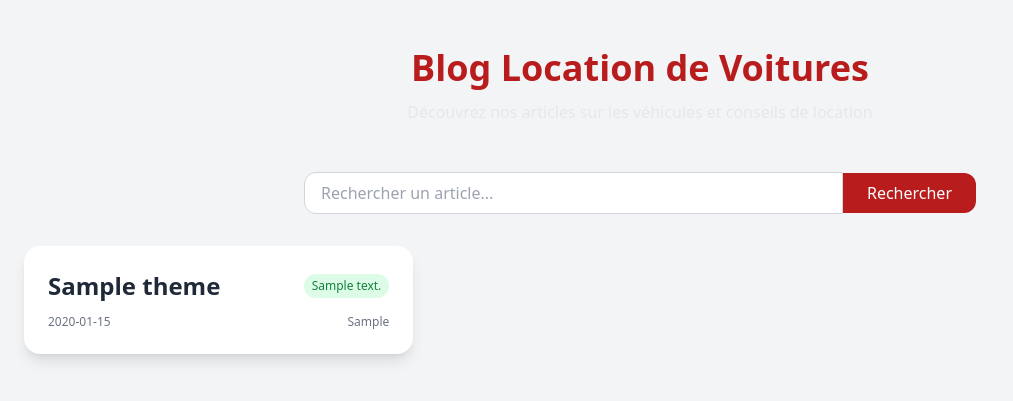
After one commit to ZinebLahlali/mavoitureVII, a PHP site: page /article.php?id=1 in a window 1280 px wide. The commit adds this page. Shown: the top 401 px of the page, without its empty margins (0-1013 px from the left). Run offline with PHP 8.4, Linux system fonts and the light colour scheme; tables that the repository leaves empty hold one stand-in row (values such as "Sample post"); some libraries are stand-ins or nearby versions.

Commit message:
I fixed search and display a article and theme

```diff
--- a/classes/Article.php
+++ b/classes/Article.php
@@ -1,6 +1,4 @@
 <?php
-require_once './classes/database.php';
-
 
   class Article
   { private $id_article;
@@ -12,16 +10,16 @@ require_once './classes/database.php';
     private $date_publication;
 
 
-    public function __construct($id_article,  $id_client,  $id_theme, $titre,  $contenu, $tags,$date_publication)
-  {  $this->id_article = $id_article;
-     $this->id_client =  $id_client;
-     $this->id_theme =  $id_theme;
-     $this->titre = $titre;
-     $this->contenu =  $contenu;
-     $this->tags = $tags;
-     $this->date_publication = $date_publication;
+  //   public function __construct($id_article,  $id_client,  $id_theme, $titre,  $contenu, $tags,$date_publication)
+  // {  $this->id_article = $id_article;
+  //    $this->id_client =  $id_client;
+  //    $this->id_theme =  $id_theme;
+  //    $this->titre = $titre;
+  //    $this->contenu =  $contenu;
+  //    $this->tags = $tags;
+  //    $this->date_publication = $date_publication;
 
-  }
+  // }
 
    //getters toujour return a //value//
   public function getIdArticle()
@@ -93,7 +91,71 @@ require_once './classes/database.php';
      $this->date_publication = $date_publication;
    }
 
-   public function listerParTheme($pdo, $idTheme)
+   public static function listerParTheme($pdo, $id_theme)
+   {   $query = 'SELECT a.*, t.titre, a.contenu, a.date_publication, a.tags
+       FROM themes t
+       INNER JOIN articles a ON t.id_theme = a.id_theme WHERE a.id_theme=:id';
+       $stmt = $pdo->prepare($query);
+       $stmt->execute([":id"=>$id_theme]);
+
+       $result = $stmt->fetchAll(PDO::FETCH_CLASS, 'Article');
+      //  $articles = [];
+
+      //  foreach($result as $row){
+      //   $article = new Article(
+      //     $row["id_article"],
+      //     $row["id_client"],
+      //     $row["id_theme"],
+      //     $row["titre"],
+      //     $row["contenu"],
+      //     $row["tags"],
+      //     $row["date_publication"]);
+
+      //     $articles[] = $article;
+      //  }
+
+      //  return $articles;
+    return $result;
+
+   }
+
+   public static function trouverParId($pdo, $id_article)
+   {   $sql = 'SELECT * FROM articles WHERE id_article = ?';
+       $stmt = $pdo->prepare($sql);
+       $stmt->execute();
+
+       $resultat = $stmt->fetchAll(PDO::FETCH_CLASS, 'Article');
+      //  $artis = [];
+      //  foreach($resultat as $row){
+      //     $arti = new Article(
+      //         $row["id_article"],
+      //         $row["id_client"],
+      //         $row["id_theme"],
+      //         $row["titre"],
+      //         $row["contenu"],
+      //         $row["tags"],
+      //         $row["date_publication"]);
+
+      //         $artis[] = $arti;
+      //  }
+      //  return $artis;
+    return $resultat;
+   }
+
+  public static function rechercherParTitre($pdo, $motCle, $id_theme)
+  {  $sql = "SELECT * FROM articles  WHERE titre LIKE ? AND id_theme = ?";
+     $stmt= $pdo->prepare($sql);
+     $like = '%'.$motCle.'%';
+     $stmt->execute([$like, $id_theme]);
+
+     return $stmt->fetchAll(PDO::FETCH_CLASS, "Article");
+
+
+
+
+
+  }
+
 
 
 
--- a/classes/Theme.php
+++ b/classes/Theme.php
@@ -1,5 +1,4 @@
 <?php
-require_once './classes/database.php';
 class Theme
 {  private $id_theme;
    private $titre;
@@ -64,13 +63,15 @@ class Theme
  {
 
     $query = 'SELECT * FROM themes
-    WHERE actif = 0';
-    $stmt = $pdo->preapre($query);
+    WHERE actif = 1';
+    $stmt = $pdo->prepare($query);
     $stmt->execute();
 
     $resulta = $stmt->fetchAll(PDO::FETCH_ASSOC);
+    $themes = [];
     foreach($resulta as $row){
-        $theme = new Theme($row["id"], $row["titre"], $row["description"], $row["actif"])
+        $theme = new Theme($row["id_theme"], $row["titre"], $row["description"], $row["actif"]);
+
         $themes[] = $theme;
     }
     return $themes;
--- a/view/Home.php
+++ b/view/Home.php
@@ -77,7 +77,7 @@ include_once './connexion.php';
     <div class="bg-white rounded-2xl shadow-md overflow-hidden hover:shadow-xl transition-shadow">
         <div class="relative">
             <img src="<?= htmlspecialchars($vehicule->getImage()) ?>"
-                 alt="<?= htmlspecialchars($vehicule->getModele()) ?>"
+                 alt=""
                  class="w-full h-48 object-cover">
         </div>
         <div class="p-4">
--- /dev/null
+++ b/view/article.php
@@ -0,0 +1,80 @@
+<?php
+   require_once __DIR__ . '/../classes/Database.php';
+   require_once __DIR__ . '/../classes/Theme.php';
+   require_once __DIR__ . '/../classes/Article.php';
+
+
+
+   $id_theme = $_GET['id'];
+
+    $articles = Article::listerParTheme($pdo, $id_theme);
+
+
+
+    if(isset($_POST['like'])){
+        $articles = Article:: rechercherParTitre($pdo, $_POST['like'], $id_theme);
+    }
+
+
+
+
+
+?>
+
+
+
+
+
+
+
+<!DOCTYPE html>
+<html lang="fr">
+<head>
+    <meta charset="UTF-8">
+    <title>Blog Location Voitures</title>
+    <meta name="viewport" content="width=device-width, initial-scale=1.0">
+    <script src="https://cdn.tailwindcss.com"></script>
+</head>
+<body class="bg-gray-100">
+
+    <section class="max-w-7xl mx-auto px-6 py-12">
+        <div class="text-center mb-12">
+            <h1 class="text-4xl font-extrabold text-red-700 mb-3">Blog Location de Voitures</h1>
+            <p class="text-gray-200">Découvrez nos articles sur les véhicules et conseils de location</p>
+        </div>
+
+
+                <div class="max-w-2xl mx-auto my-8">
+                    <form  method="POST" class="flex items-center">
+                        <input  type="text" name="like" placeholder="Rechercher un article..."  class="w-full px-4 py-2 rounded-l-xl border border-gray-300 focus:outline-none focus:ring-2 focus:ring-red-700 focus:border-red-700">
+                        <button type="submit"  name="submit" class="bg-red-700 text-white px-6 py-2 rounded-r-xl hover:bg-red-800 transition"> Rechercher
+                        </button>
+                    </form>
+                </div>
+
+
+        <div class="grid grid-cols-1 sm:grid-cols-2 lg:grid-cols-3 gap-8">
+
+                <?php if(!empty($articles))?>
+             <?php foreach($articles as $art):?>
+            <div class="bg-white rounded-2xl shadow-lg p-6 hover:shadow-2xl transition">
+                <div class="flex justify-between items-center mb-3">
+                    <h2 class="text-2xl font-bold text-gray-800"><?=htmlspecialchars($art->getTitre()) ?></h2>
+                    <span class="text-xs bg-green-100 text-green-700 px-2 py-1 rounded-full"><?=htmlspecialchars($art->getContenu()) ?></span>
+                </div>
+                <p class="text-gray-600 text-sm mb-3">
+
+                </p>
+                <div class="flex justify-between items-center text-gray-500 text-xs">
+                    <span><?=htmlspecialchars($art->getDatePublication())?></span>
+                    <span><?=htmlspecialchars($art->getTags()) ?></span>
+                </div>
+            </div>
+            <?php endforeach;?>
+
+        </div>
+
+    </section>
+
+</body>
+</html>
```
Also changed, not shown: script.sql (+18 -6 lines), view/ajout_article.php (added, +76 -0 lines), view/blog.php (added, +66 -0 lines).
